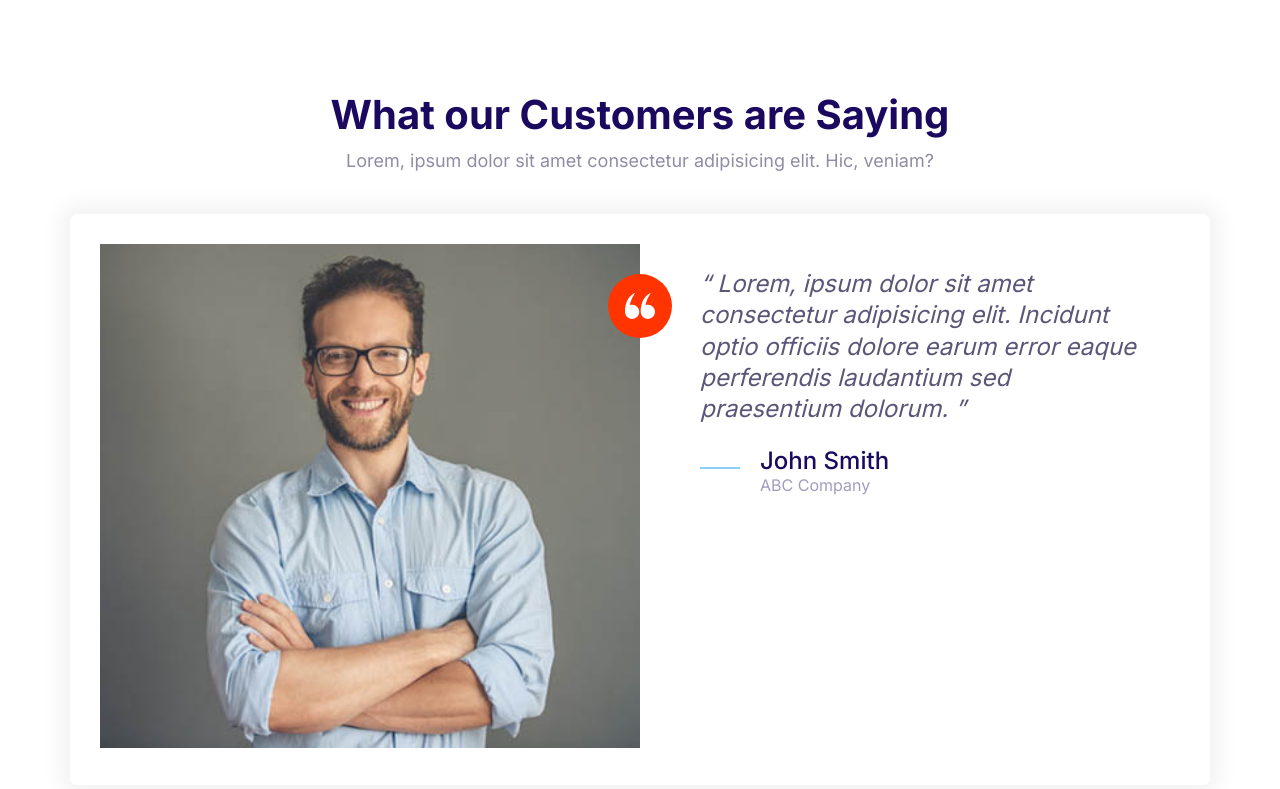
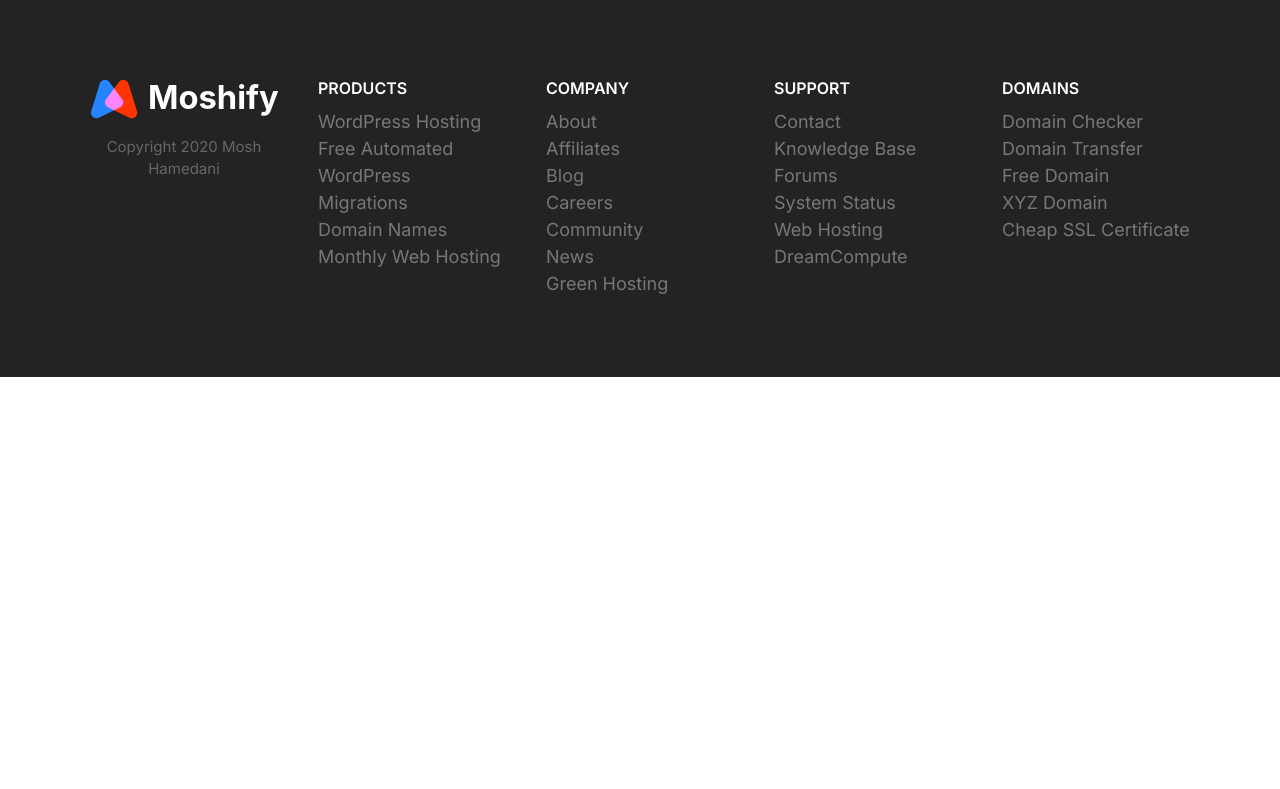
Before and after one commit to Lewoczegg/Moshify, a plain HTML site: page index.html in a window 1280 px wide. Drawn offline with Linux system fonts and the light colour scheme.

Commit message:
Build the footer

```diff
--- a/css/styles.css
+++ b/css/styles.css
@@ -801,3 +801,79 @@
         max-width: 700px;
     }
 }
+
+/* Footer */
+.footer {
+    background: #232323;
+}
+
+.footer a {
+    color: #777;
+    transition: color 0.3s;
+}
+
+.footer a:hover {
+    color: white;
+}
+
+.footer__section {
+    padding: 2rem;
+    border-bottom: 1px solid #393939;
+}
+
+.footer__section .list {
+    margin: 0;
+}
+
+.footer__heading {
+    text-transform: uppercase;
+    font-weight: 600;
+}
+
+.footer__brand {
+    margin-top: 5rem;
+    text-align: center;
+}
+
+.footer__brand img {
+    width: 100%;
+    max-width: 230px;
+}
+
+.footer__copyright {
+    font-size: 2.1rem;
+    color: white;
+    opacity: 0.3;
+}
+
+@media screen and (min-width: 768px) {
+    .footer__sections {
+        grid-template-columns: repeat(auto-fit, minmax(10rem, 1fr));
+    }
+
+    .footer .collapsible__chevron {
+        display: none;
+    }
+
+    .footer .collapsible__content {
+        opacity: 1;
+        max-height: 100%;
+    }
+
+    .footer__brand {
+        order: -1;
+        margin-top: 1rem;
+    }
+
+    .footer__copyright {
+        font-size: 1.5rem;
+    }
+
+    .footer__section {
+        border: 0;
+    }
+
+    .footer__heading {
+        font-size: 1.6rem;
+    }
+}
--- a/index.html
+++ b/index.html
@@ -15,51 +15,85 @@
     <link rel="stylesheet" href="/css/styles.css" />
   </head>
   <body>
-    <section class="block">
-      <header class="block__header">
-        <h2>What our Customers are Saying</h2>
-        <p>
-          Lorem, ipsum dolor sit amet consectetur adipisicing elit. Hic, veniam?
-        </p>
+    <footer class="block block--dark footer">
+      <div class="container grid footer__sections">
+        <section class="collapsible collapsible--expanded footer__section">
+          <header class="collapsible__header">
+            <h2 class="collapsible__heading footer__heading">Products</h2>
+            <svg class="icon icon--white collapsible__chevron">
+              <use xlink:href="images/sprite.svg#chevron"></use>
+            </svg>
           </header>
-      <div class="container">
-        <div class="card testimonial">
-          <div class="grid grid--1x2">
-            <div class="testimonial__image">
-              <img
-                src="images/testimonial.jpg"
-                alt="A happy, smiling customer"
-              />
-              <span class="icon-container icon-container--accent">
-                <svg class="icon icon--white icon--small">
-                  <use xlink:href="images/sprite.svg#quotes"></use>
+          <div class="collapsible__content">
+            <ul class="list">
+              <li><a href="#">WordPress Hosting</a></li>
+              <li><a href="#">Free Automated WordPress</a></li>
+              <li><a href="#">Migrations</a></li>
+              <li><a href="#">Domain Names</a></li>
+              <li><a href="#">Monthly Web Hosting</a></li>
+            </ul>
+          </div>
+        </section>
+        <section class="collapsible footer__section">
+          <header class="collapsible__header">
+            <h2 class="collapsible__heading footer__heading">Company</h2>
+            <svg class="icon icon--white collapsible__chevron">
+              <use xlink:href="images/sprite.svg#chevron"></use>
             </svg>
-              </span>
+          </header>
+          <div class="collapsible__content">
+            <ul class="list">
+              <li><a href="#">About</a></li>
+              <li><a href="#">Affiliates</a></li>
+              <li><a href="#">Blog</a></li>
+              <li><a href="#">Careers</a></li>
+              <li><a href="#">Community</a></li>
+              <li><a href="#">News</a></li>
+              <li><a href="#">Green Hosting</a></li>
+            </ul>
           </div>
-            <blockquote class="quote">
-              <p class="quote__text">
-                Lorem, ipsum dolor sit amet consectetur adipisicing elit.
-                Incidunt optio officiis dolore earum error eaque perferendis
-                laudantium sed praesentium dolorum.
-              </p>
-              <footer>
-                <div class="media">
-                  <div class="media__image">
-                    <svg class="icon icon--primary quote__line">
-                      <use xlink:href="images/sprite.svg#line"></use>
+        </section>
+        <section class="collapsible footer__section">
+          <header class="collapsible__header">
+            <h2 class="collapsible__heading footer__heading">Support</h2>
+            <svg class="icon icon--white collapsible__chevron">
+              <use xlink:href="images/sprite.svg#chevron"></use>
             </svg>
+          </header>
+          <div class="collapsible__content">
+            <ul class="list">
+              <li><a href="#">Contact</a></li>
+              <li><a href="#">Knowledge Base</a></li>
+              <li><a href="#">Forums</a></li>
+              <li><a href="#">System Status</a></li>
+              <li><a href="#">Web Hosting</a></li>
+              <li><a href="#">DreamCompute</a></li>
+            </ul>
           </div>
-                  <div class="media__body">
-                    <h3 class="media__title quote__author">John Smith</h3>
-                    <p class="quote__organization">ABC Company</p>
+        </section>
+        <section class="collapsible footer__section">
+          <header class="collapsible__header">
+            <h2 class="collapsible__heading footer__heading">Domains</h2>
+            <svg class="icon icon--white collapsible__chevron">
+              <use xlink:href="images/sprite.svg#chevron"></use>
+            </svg>
+          </header>
+          <div class="collapsible__content">
+            <ul class="list">
+              <li><a href="#">Domain Checker</a></li>
+              <li><a href="#">Domain Transfer</a></li>
+              <li><a href="#">Free Domain</a></li>
+              <li><a href="#">XYZ Domain</a></li>
+              <li><a href="#">Cheap SSL Certificate</a></li>
+            </ul>
           </div>
+        </section>
+        <section class="footer__brand">
+          <img src="images/logo.svg" alt="" />
+          <p class="footer__copyright">Copyright 2020 Mosh Hamedani</p>
+        </section>
       </div>
     </footer>
-            </blockquote>
-          </div>
-        </div>
-      </div>
-    </section>
     <script src="/js/main.js"></script>
   </body>
 </html>
```
Also changed, not shown: components/block-footer.html (added, +79 -0 lines). Lines whose indentation alone changed are shown as unchanged.
